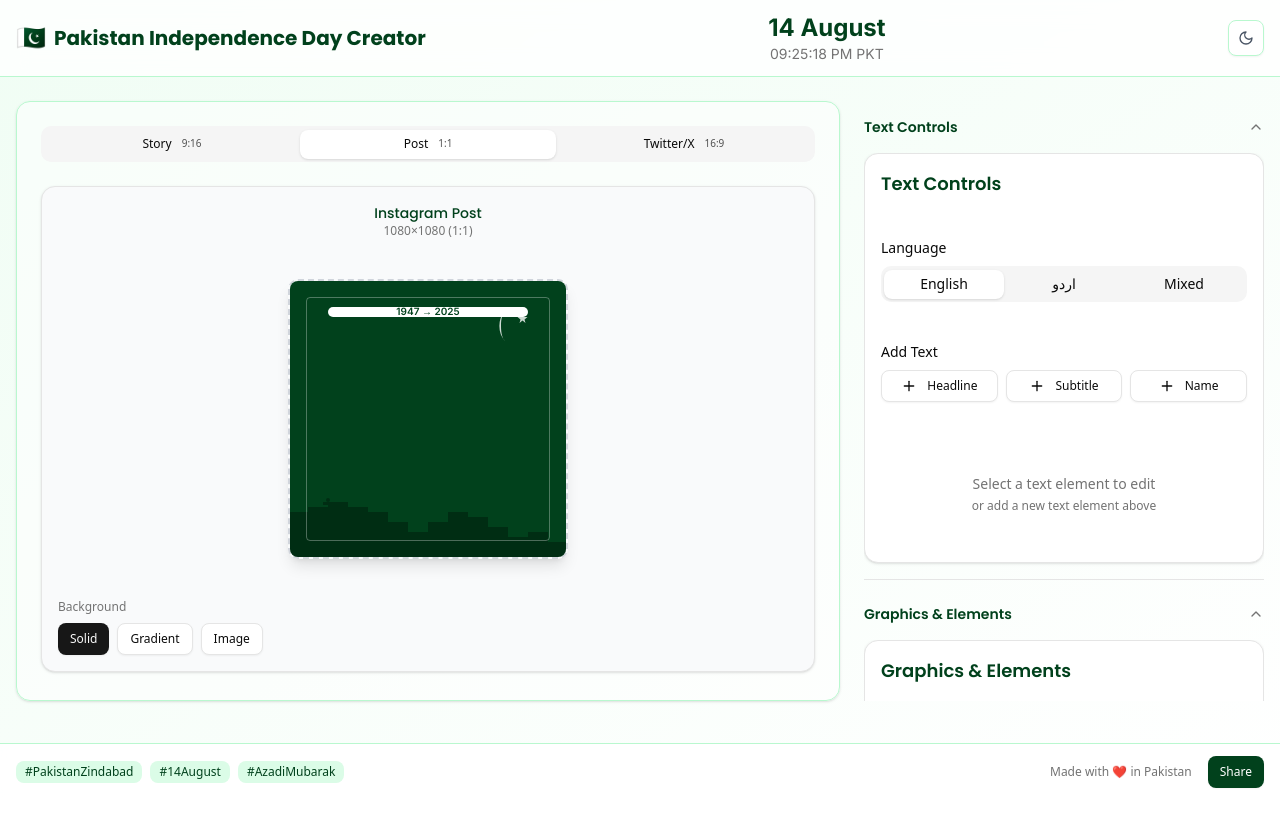
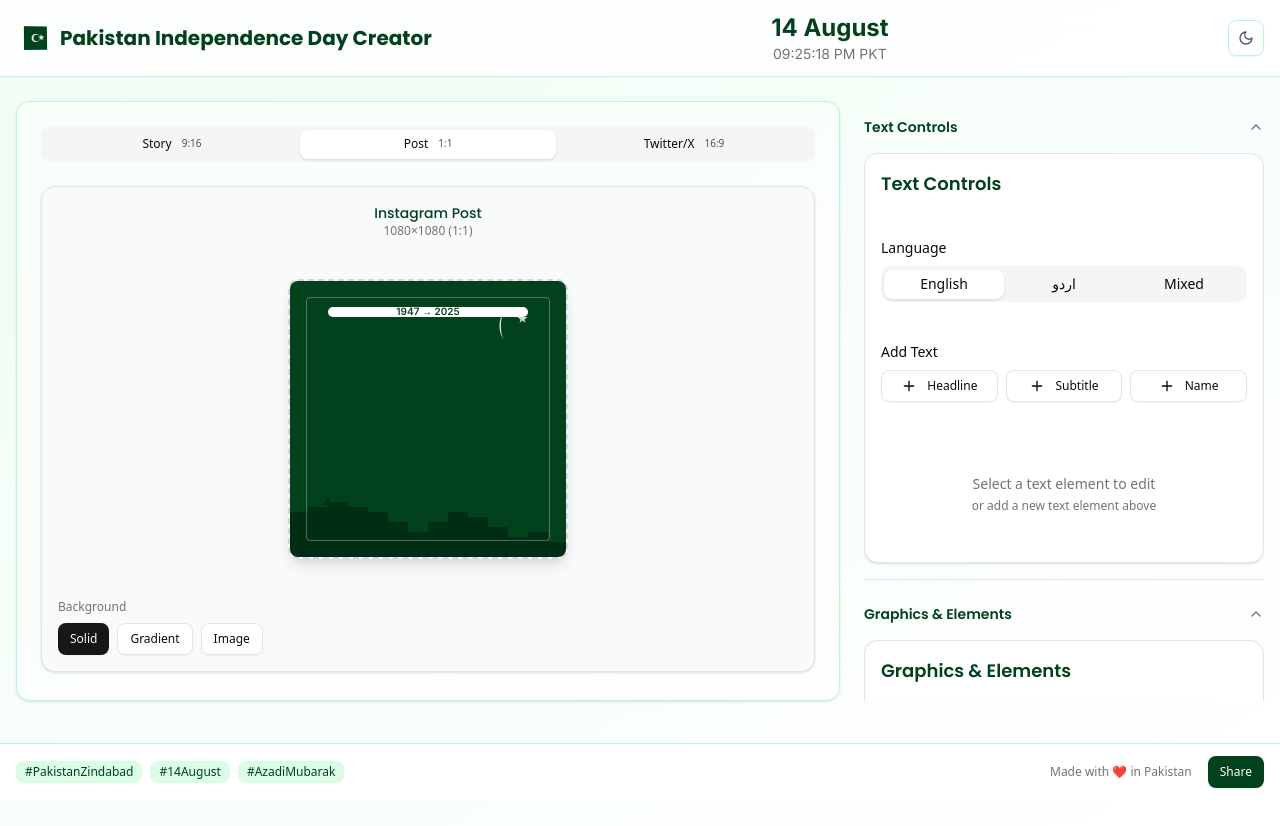
Before and after one commit to devbyishtiaq/pakistan-independence-day-creator, a Next.js app: page / in a window 1280 px wide. Shown: the top 826 px of the page. Before the commit the page ends 800 px from the top, so only its background shows below. Built offline with nearby package versions, Linux system fonts and the light colour scheme; a web font is replaced by a local one.

Commit message:
feat: replace PK emoji with waving flag and fix content overflow
Update header to use WavingFlag component and adjust padding for full visibility.

#VERCEL_SKIP

Co-authored-by: Mian Ishtiaq <35779127+devbyishtiaq@users.noreply.github.com>

```diff
--- a/app/page.tsx
+++ b/app/page.tsx
@@ -12,6 +12,7 @@ import { CanvasFrame, type CanvasPreset, type BackgroundType } from "@/component
 import { TextControls, type Language } from "@/components/text-controls"
 import { GraphicsControls } from "@/components/graphics-controls"
 import { ExportControls } from "@/components/export-controls"
+import { WavingFlag } from "@/components/waving-flag"
 import type { TextElement } from "@/components/draggable-text"
 import type { CrescentStarElement } from "@/components/crescent-star"
 import type { SkylineElement } from "@/components/skyline-silhouette"
@@ -225,8 +226,8 @@ export default function PakistanIndependenceCreator() {
         <div className="container mx-auto px-4 py-3">
           <div className="flex items-center justify-between">
             {/* Left - App Title */}
-            <div className="flex items-center gap-2">
-              <div className="text-2xl animate-bounce">🇵🇰</div>
+            <div className="flex items-center gap-3">
+              <WavingFlag />
               <h1 className="text-xl font-poppins font-bold text-pakistan-green dark:text-green-400">
                 Pakistan Independence Day Creator
               </h1>
@@ -258,7 +259,7 @@ export default function PakistanIndependenceCreator() {
       </header>
 
       {/* Main Content */}
-      <main className="container mx-auto px-4 py-6 pb-20">
+      <main className="container mx-auto px-4 py-6 pb-32">
         <div className="grid lg:grid-cols-3 gap-6 h-[calc(100vh-200px)]">
           {/* Canvas Area */}
           <div className="lg:col-span-2">
@@ -290,7 +291,7 @@ export default function PakistanIndependenceCreator() {
           </div>
 
           {/* Controls Sidebar */}
-          <div className="space-y-4 overflow-y-auto">
+          <div className="space-y-4 overflow-y-auto pb-32">
             <Accordion type="multiple" defaultValue={["text", "graphics", "export"]} className="space-y-2">
               <AccordionItem value="text">
                 <AccordionTrigger className="text-sm font-poppins font-semibold text-pakistan-green dark:text-green-400">
--- /dev/null
+++ b/components/waving-flag.tsx
@@ -0,0 +1,55 @@
+"use client"
+
+export function WavingFlag() {
+  return (
+    <div className="relative w-8 h-6 overflow-hidden">
+      <svg
+        width="32"
+        height="24"
+        viewBox="0 0 32 24"
+        className="absolute inset-0 animate-wave"
+        style={{
+          animation: "wave 2s ease-in-out infinite",
+        }}
+      >
+        {/* White stripe (left side) */}
+        <rect x="0" y="0" width="8" height="24" fill="#FFFFFF" />
+
+        {/* Green field */}
+        <rect x="8" y="0" width="24" height="24" fill="#01411C" />
+
+        {/* Crescent */}
+        <circle cx="20" cy="12" r="4" fill="#FFFFFF" />
+        <circle cx="21" cy="12" r="3.2" fill="#01411C" />
+
+        {/* Star */}
+        <polygon
+          points="26,8 26.8,10.4 29.2,10.4 27.2,12 28,14.4 26,12.8 24,14.4 24.8,12 22.8,10.4 25.2,10.4"
+          fill="#FFFFFF"
+        />
+      </svg>
+
+      <style jsx>{`
+        @keyframes wave {
+          0%, 100% {
+            transform: perspective(100px) rotateY(0deg) rotateX(0deg);
+          }
+          25% {
+            transform: perspective(100px) rotateY(-5deg) rotateX(2deg);
+          }
+          50% {
+            transform: perspective(100px) rotateY(0deg) rotateX(-2deg);
+          }
+          75% {
+            transform: perspective(100px) rotateY(5deg) rotateX(2deg);
+          }
+        }
+
+        .animate-wave {
+          animation: wave 2s ease-in-out infinite;
+          transform-origin: left center;
+        }
+      `}</style>
+    </div>
+  )
+}
```
